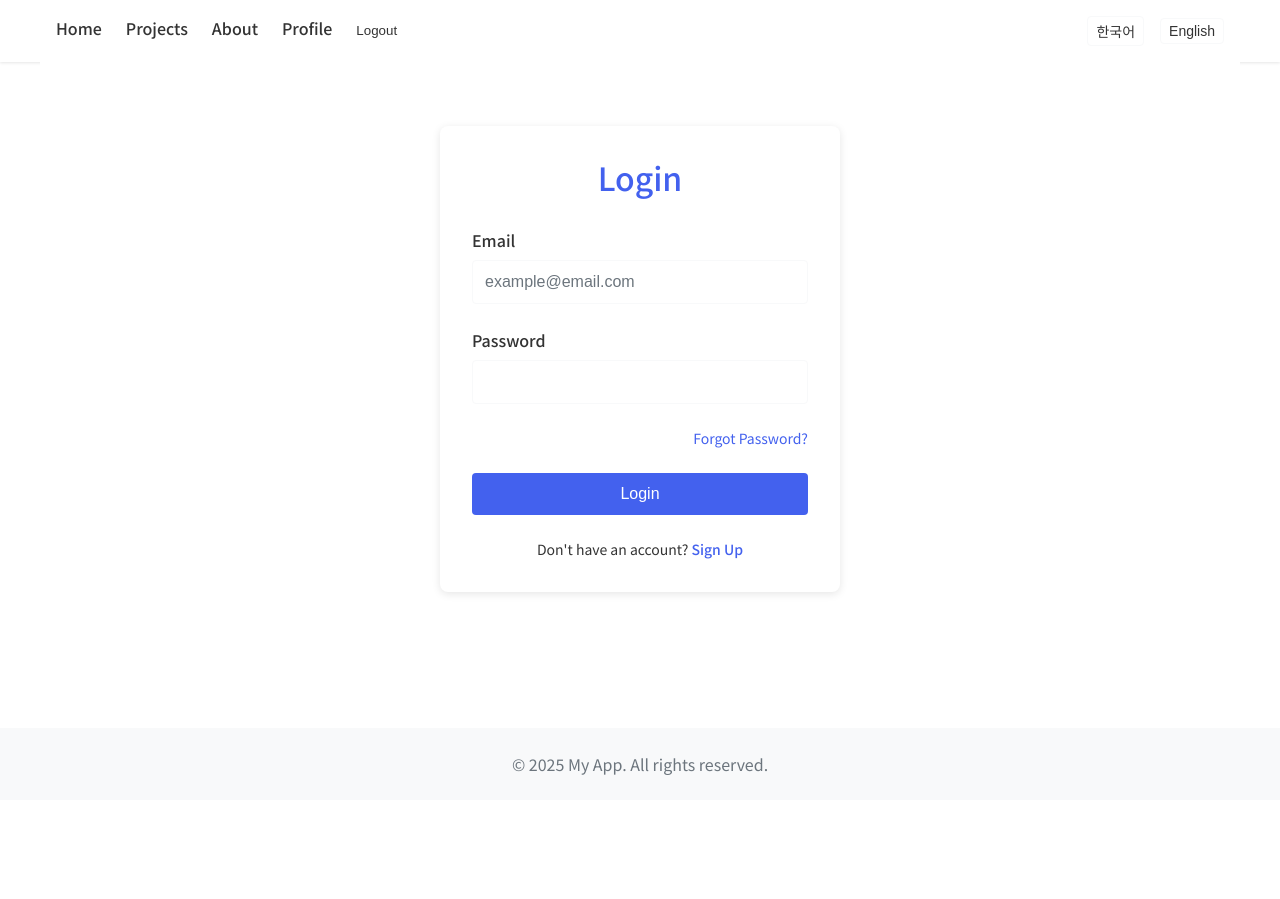
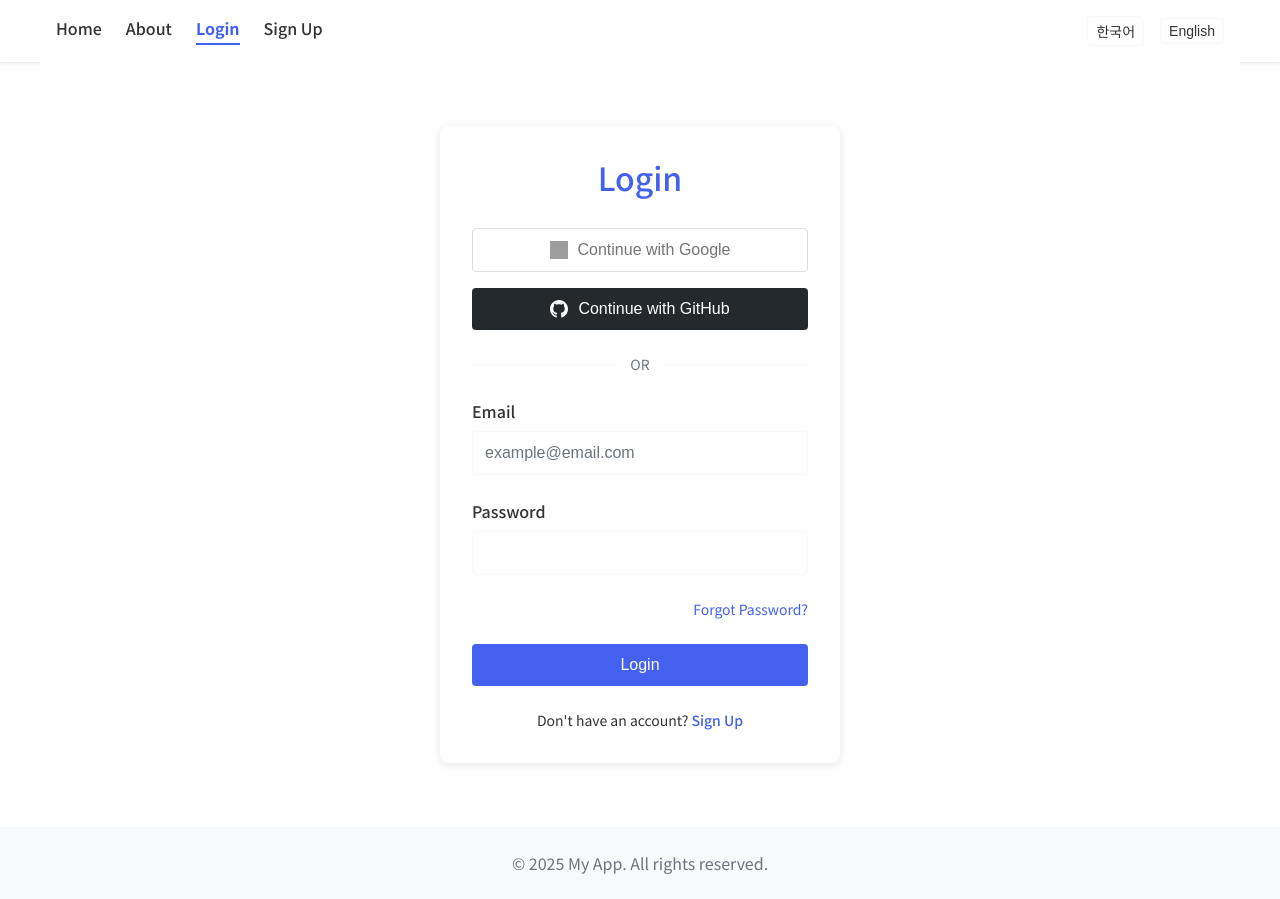
Before and after one commit to uthem150/log-management-platform-front, a React (Vite) app: page /login in a window 1280 px wide. Before the commit the page ends 800 px from the top, so only its background shows below. Built offline with nearby package versions, Linux system fonts and the light colour scheme; no server answers; grey boxes are pictures that could not be loaded.

Commit message:
feat: 구글 OAuth 기능 추가

```diff
--- a/package.json
+++ b/package.json
@@ -13,11 +13,14 @@
     "@emotion/react": "^11.14.0",
     "@emotion/styled": "^11.14.0",
     "@hookform/resolvers": "^4.1.3",
+    "@react-oauth/google": "^0.12.1",
     "axios": "^1.8.4",
     "i18next": "^24.2.3",
     "i18next-browser-languagedetector": "^8.0.4",
+    "jwt-decode": "^4.0.0",
     "react": "^19.0.0",
     "react-dom": "^19.0.0",
+    "react-github-login": "^1.0.3",
     "react-hook-form": "^7.54.2",
     "react-i18next": "^15.4.1",
     "react-router-dom": "^7.4.0",
--- a/src/App.tsx
+++ b/src/App.tsx
@@ -2,16 +2,19 @@
 import { ThemeProvider } from "@emotion/react";
 import { Global } from "@emotion/react";
 import { RouterProvider } from "react-router-dom";
+import { GoogleOAuthProvider } from "@react-oauth/google";
 import theme from "./styles/theme";
 import globalStyles from "./styles/globalStyles";
 import router from "./routes";
 
 function App() {
   return (
-    <ThemeProvider theme={theme}>
-      <Global styles={globalStyles} />
-      <RouterProvider router={router} />
-    </ThemeProvider>
+    <GoogleOAuthProvider clientId={import.meta.env.VITE_GOOGLE_CLIENT_ID}>
+      <ThemeProvider theme={theme}>
+        <Global styles={globalStyles} />
+        <RouterProvider router={router} />
+      </ThemeProvider>
+    </GoogleOAuthProvider>
   );
 }
 
--- a/src/api/auth.ts
+++ b/src/api/auth.ts
@@ -21,6 +21,14 @@ export interface AuthResponse {
   token: string;
 }
 
+export interface GoogleLoginRequest {
+  token: string;
+}
+
+export interface GithubLoginRequest {
+  code: string;
+}
+
 export const authApi = {
   login: (data: LoginRequest) => api.post<AuthResponse>("/auth/login", data),
 
@@ -28,5 +36,9 @@ export const authApi = {
 
   logout: () => api.post("/auth/logout"),
 
-  getCurrentUser: () => api.get<AuthResponse>("/auth/me")
+  getCurrentUser: () => api.get<AuthResponse>("/auth/me"),
+
+  googleLogin: (data: GoogleLoginRequest) => api.post<AuthResponse>("/auth/google", data),
+
+  githubLogin: (data: GithubLoginRequest) => api.post<AuthResponse>("/auth/github", data)
 };
--- /dev/null
+++ b/src/components/auth/GithubLoginButton.tsx
@@ -0,0 +1,83 @@
+// src/components/auth/GithubLoginButton.tsx
+import styled from "@emotion/styled";
+import { colors } from "../../styles/theme";
+import { useState } from "react";
+import { authApi } from "../../api/auth";
+import useAuthStore from "../../store/useAuthStore";
+import { useNavigate, useLocation } from "react-router-dom";
+import { useEffect } from "react";
+
+const GithubButton = styled.button`
+  display: flex;
+  align-items: center;
+  justify-content: center;
+  width: 100%;
+  padding: 0.75rem 1rem;
+  background-color: #24292e;
+  color: white;
+  border: none;
+  border-radius: 4px;
+  font-size: 1rem;
+  font-weight: 500;
+  cursor: pointer;
+  transition: background-color 0.2s;
+
+  &:hover {
+    background-color: #1b1f23;
+  }
+`;
+
+const GithubIcon = styled.svg`
+  width: 18px;
+  height: 18px;
+  margin-right: 10px;
+  fill: white;
+`;
+
+const GithubLoginButton = () => {
+  const [isLoading, setIsLoading] = useState(false);
+  const login = useAuthStore(state => state.login);
+  const navigate = useNavigate();
+  const location = useLocation();
+
+  // GitHub OAuth 리디렉션 처리
+  useEffect(() => {
+    const queryParams = new URLSearchParams(location.search);
+    const code = queryParams.get("code");
+
+    if (code) {
+      const handleGithubCallback = async () => {
+        setIsLoading(true);
+        try {
+          const result = await authApi.githubLogin({ code });
+          login(result.data.user, result.data.token);
+          navigate("/");
+        } catch (error) {
+          console.error("GitHub login failed:", error);
+        } finally {
+          setIsLoading(false);
+        }
+      };
+
+      handleGithubCallback();
+    }
+  }, [location, login, navigate]);
+
+  const handleGithubLogin = () => {
+    const clientId = import.meta.env.VITE_GITHUB_CLIENT_ID;
+    const redirectUri = encodeURIComponent(`${window.location.origin}/auth/github/callback`);
+
+    window.location.href = `https://github.com/login/oauth/authorize?client_id=${clientId}&redirect_uri=${redirectUri}&scope=user:email`;
+  };
+
+  return (
+    <GithubButton onClick={handleGithubLogin} disabled={isLoading}>
+      <GithubIcon viewBox="0 0 24 24">
+        <path d="M12 0c-6.626 0-12 5.373-12 12 0 5.302 3.438 9.8 8.207 11.387.599.111.793-.261.793-.577v-2.234c-3.338.726-4.033-1.416-4.033-1.416-.546-1.387-1.333-1.756-1.333-1.756-1.089-.745.083-.729.083-.729 1.205.084 1.839 1.237 1.839 1.237 1.07 1.834 2.807 1.304 3.492.997.107-.775.418-1.305.762-1.604-2.665-.305-5.467-1.334-5.467-5.931 0-1.311.469-2.381 1.236-3.221-.124-.303-.535-1.524.117-3.176 0 0 1.008-.322 3.301 1.23.957-.266 1.983-.399 3.003-.404 1.02.005 2.047.138 3.006.404 2.291-1.552 3.297-1.23 3.297-1.23.653 1.653.242 2.874.118 3.176.77.84 1.235 1.911 1.235 3.221 0 4.609-2.807 5.624-5.479 5.921.43.372.823 1.102.823 2.222v3.293c0 .319.192.694.801.576 4.765-1.589 8.199-6.086 8.199-11.386 0-6.627-5.373-12-12-12z" />
+      </GithubIcon>
+      {isLoading ? "Loading..." : "Continue with GitHub"}
+    </GithubButton>
+  );
+};
+
+export default GithubLoginButton;
--- /dev/null
+++ b/src/components/auth/GoogleLoginButton.tsx
@@ -0,0 +1,78 @@
+// src/components/auth/GoogleLoginButton.tsx
+import { useGoogleLogin } from "@react-oauth/google";
+import styled from "@emotion/styled";
+import { colors } from "../../styles/theme";
+import { useState } from "react";
+import { authApi } from "../../api/auth";
+import useAuthStore from "../../store/useAuthStore";
+import { useNavigate } from "react-router-dom";
+
+const GoogleButton = styled.button`
+  display: flex;
+  align-items: center;
+  justify-content: center;
+  width: 100%;
+  padding: 0.75rem 1rem;
+  background-color: white;
+  color: #757575;
+  border: 1px solid #dddddd;
+  border-radius: 4px;
+  font-size: 1rem;
+  font-weight: 500;
+  cursor: pointer;
+  transition: background-color 0.2s;
+  margin-bottom: 1rem;
+
+  &:hover {
+    background-color: #f5f5f5;
+  }
+`;
+
+const GoogleIcon = styled.img`
+  width: 18px;
+  height: 18px;
+  margin-right: 10px;
+`;
+
+const GoogleLoginButton = () => {
+  const [isLoading, setIsLoading] = useState(false);
+  const login = useAuthStore(state => state.login);
+  const navigate = useNavigate();
+
+  const handleGoogleLogin = useGoogleLogin({
+    onSuccess: async response => {
+      setIsLoading(true);
+      try {
+        // 백엔드 서버로 액세스 토큰 전송
+        const result = await authApi.googleLogin({
+          token: response.access_token
+        });
+
+        // 사용자 정보와 JWT 토큰 저장
+        login(result.data.user, result.data.token);
+
+        // 홈페이지로 리디렉션
+        navigate("/");
+      } catch (error) {
+        console.error("Google login failed:", error);
+      } finally {
+        setIsLoading(false);
+      }
+    },
+    onError: error => {
+      console.error("Google login error:", error);
+    }
+  });
+
+  return (
+    <GoogleButton onClick={() => handleGoogleLogin()} disabled={isLoading}>
+      <GoogleIcon
+        src="https://developers.google.com/identity/images/g-logo.png"
+        alt="Google logo"
+      />
+      {isLoading ? "Loading..." : "Continue with Google"}
+    </GoogleButton>
+  );
+};
+
+export default GoogleLoginButton;
--- a/src/lang/locale/en.json
+++ b/src/lang/locale/en.json
@@ -51,7 +51,6 @@
     "noProjects": "No Projects Found",
     "createFirstProject": "Create your first project!",
     "name": "Project Name",
-    "description": "Description",
     "namePlaceholder": "Enter project name",
     "descriptionPlaceholder": "Enter project description",
     "create": "Create Project",
--- a/src/lang/locale/ko.json
+++ b/src/lang/locale/ko.json
@@ -51,7 +51,6 @@
     "noProjects": "프로젝트가 없습니다",
     "createFirstProject": "첫 프로젝트를 생성해보세요!",
     "name": "프로젝트 이름",
-    "description": "설명",
     "namePlaceholder": "프로젝트 이름을 입력하세요",
     "descriptionPlaceholder": "프로젝트에 대한 설명을 입력하세요",
     "create": "프로젝트 생성",
--- /dev/null
+++ b/src/pages/GithubCallback.tsx
@@ -0,0 +1,63 @@
+// src/pages/GithubCallback.tsx
+import { useEffect } from "react";
+import { useLocation, useNavigate } from "react-router-dom";
+import { authApi } from "../api/auth";
+import useAuthStore from "../store/useAuthStore";
+import styled from "@emotion/styled";
+import { colors } from "../styles/theme";
+
+const Container = styled.div`
+  display: flex;
+  flex-direction: column;
+  align-items: center;
+  justify-content: center;
+  height: 100vh;
+`;
+
+const Title = styled.h1`
+  color: ${colors.primary};
+  margin-bottom: 1rem;
+`;
+
+const Message = styled.p`
+  color: ${colors.text};
+  margin-bottom: 2rem;
+`;
+
+const GithubCallback = () => {
+  const location = useLocation();
+  const navigate = useNavigate();
+  const login = useAuthStore(state => state.login);
+
+  useEffect(() => {
+    const handleGithubCallback = async () => {
+      const searchParams = new URLSearchParams(location.search);
+      const code = searchParams.get("code");
+
+      if (!code) {
+        navigate("/login");
+        return;
+      }
+
+      try {
+        const result = await authApi.githubLogin({ code });
+        login(result.data.user, result.data.token);
+        navigate("/");
+      } catch (error) {
+        console.error("GitHub login failed:", error);
+        navigate("/login", { state: { error: "GitHub login failed" } });
+      }
+    };
+
+    handleGithubCallback();
+  }, [location, navigate, login]);
+
+  return (
+    <Container>
+      <Title>GitHub Login</Title>
+      <Message>Processing your GitHub login...</Message>
+    </Container>
+  );
+};
+
+export default GithubCallback;
--- a/src/pages/Login.tsx
+++ b/src/pages/Login.tsx
@@ -11,6 +11,8 @@ import FormInput from "../components/common/FormInput";
 import SubmitButton from "../components/common/SubmitButton";
 import useAuthStore from "../store/useAuthStore";
 import { authApi, LoginRequest } from "../api/auth";
+import GoogleLoginButton from "../components/auth/GoogleLoginButton";
+import GithubLoginButton from "../components/auth/GithubLoginButton";
 
 const Container = styled.div`
   max-width: 400px;
@@ -69,6 +71,25 @@ const loginSchema = z.object({
 
 type LoginFormData = z.infer<typeof loginSchema>;
 
+const OrDivider = styled.div`
+  display: flex;
+  align-items: center;
+  margin: 1.5rem 0;
+
+  &::before,
+  &::after {
+    content: "";
+    flex: 1;
+    border-bottom: 1px solid ${colors.lightGray};
+  }
+
+  span {
+    margin: 0 10px;
+    color: ${colors.gray};
+    font-size: 0.875rem;
+  }
+`;
+
 const Login = () => {
   const { t } = useTranslation();
   const navigate = useNavigate();
@@ -113,6 +134,14 @@ const Login = () => {
 
       {apiError && <ErrorMessage>{apiError}</ErrorMessage>}
 
+      {/* 소셜 로그인 버튼 */}
+      <GoogleLoginButton />
+      <GithubLoginButton />
+
+      <OrDivider>
+        <span>OR</span>
+      </OrDivider>
+
       <Form onSubmit={handleSubmit(onSubmit)}>
         <FormInput
           id="email"
--- a/src/pages/Signup.tsx
+++ b/src/pages/Signup.tsx
@@ -11,6 +11,8 @@ import FormInput from "../components/common/FormInput";
 import SubmitButton from "../components/common/SubmitButton";
 import useAuthStore from "../store/useAuthStore";
 import { authApi, SignupRequest } from "../api/auth";
+import GoogleLoginButton from "../components/auth/GoogleLoginButton";
+import GithubLoginButton from "../components/auth/GithubLoginButton";
 
 const Container = styled.div`
   max-width: 400px;
@@ -50,6 +52,25 @@ const SignupLink = styled.p`
   a {
     color: ${colors.primary};
     font-weight: 500;
+  }
+`;
+
+const OrDivider = styled.div`
+  display: flex;
+  align-items: center;
+  margin: 1.5rem 0;
+
+  &::before,
+  &::after {
+    content: "";
+    flex: 1;
+    border-bottom: 1px solid ${colors.lightGray};
+  }
+
+  span {
+    margin: 0 10px;
+    color: ${colors.gray};
+    font-size: 0.875rem;
   }
 `;
 
@@ -115,6 +136,15 @@ const Signup = () => {
 
       {apiError && <ErrorMessage>{apiError}</ErrorMessage>}
 
+      {/* 소셜 로그인 버튼 */}
+      <GoogleLoginButton />
+      <GithubLoginButton />
+
+      <OrDivider>
+        <span>OR</span>
+      </OrDivider>
+
+      {/* 기존 폼 */}
       <Form onSubmit={handleSubmit(onSubmit)}>
         <FormInput
           id="name"
@@ -124,7 +154,6 @@ const Signup = () => {
           placeholder="John Doe"
           autoComplete="name"
         />
-
         <FormInput
           id="email"
           label={t("auth.email")}
@@ -134,7 +163,6 @@ const Signup = () => {
           placeholder="example@email.com"
           autoComplete="email"
         />
-
         <FormInput
           id="password"
           label={t("auth.password")}
@@ -143,7 +171,6 @@ const Signup = () => {
           error={errors.password}
           autoComplete="new-password"
         />
-
         <FormInput
           id="confirmPassword"
           label={t("auth.confirmPassword")}
@@ -152,7 +179,6 @@ const Signup = () => {
           error={errors.confirmPassword}
           autoComplete="new-password"
         />
-
         <SubmitButton text={t("common.signup")} loadingText="Signing up..." isLoading={isLoading} />
       </Form>
 
--- a/src/routes/index.tsx
+++ b/src/routes/index.tsx
@@ -13,6 +13,7 @@ import CreateProject from "../pages/CreateProject";
 import EditProject from "../pages/EditProject";
 
 import PrivateRoute from "../components/auth/PrivateRoute";
+import GithubCallback from "../pages/GithubCallback";
 
 const router = createBrowserRouter([
   {
@@ -68,6 +69,10 @@ const router = createBrowserRouter([
         ]
       },
       {
+        path: "auth/github/callback",
+        element: <GithubCallback />
+      },
+      {
         path: "*",
         element: <NotFound />
       }
--- a/src/store/useAuthStore.ts
+++ b/src/store/useAuthStore.ts
@@ -37,14 +37,14 @@ const useAuthStore = create<AuthState>()(
   persist(
     // 상태(set) 정의하는 함수
     set => ({
-      // user: null, // 초기 사용자 정보 없음
-      // token: null, // 초기 토큰 없음
-      // isAuthenticated: false, // 초기 로그인 상태: false
+      user: null, // 초기 사용자 정보 없음
+      token: null, // 초기 토큰 없음
+      isAuthenticated: false, // 초기 로그인 상태: false
 
       // 테스트 모드: 초기 상태에 더미 데이터 설정
-      user: testUser, // 테스트 사용자 정보
-      token: "test-token-123", // 테스트 토큰
-      isAuthenticated: true, // 로그인 상태 true로 설정
+      // user: testUser, // 테스트 사용자 정보
+      // token: "test-token-123", // 테스트 토큰
+      // isAuthenticated: true, // 로그인 상태 true로 설정
 
       // 로그인 함수
       login: (user, token) =>
```
Also changed, not shown: 1 other file (tests, documents, lock files or other folders).
